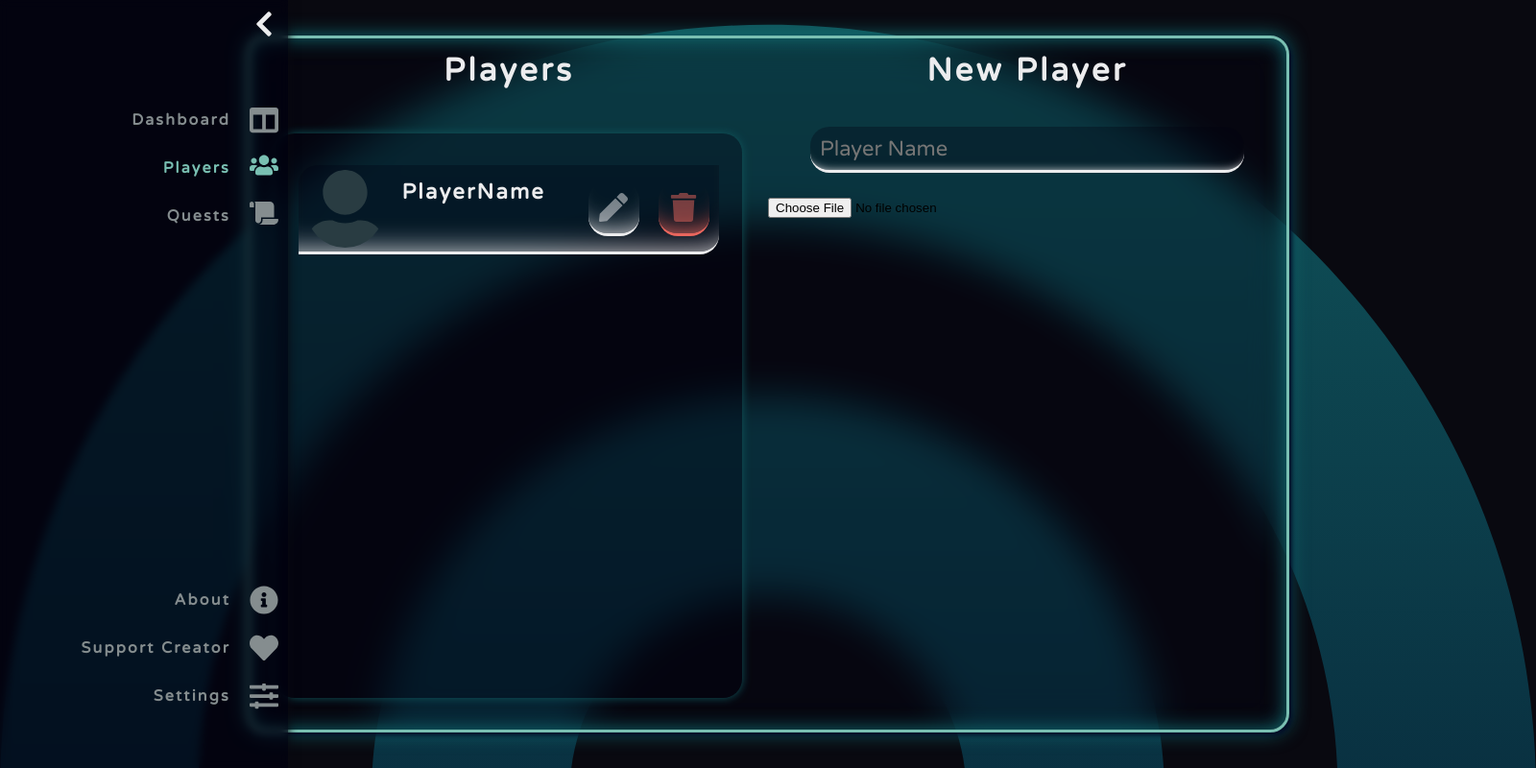
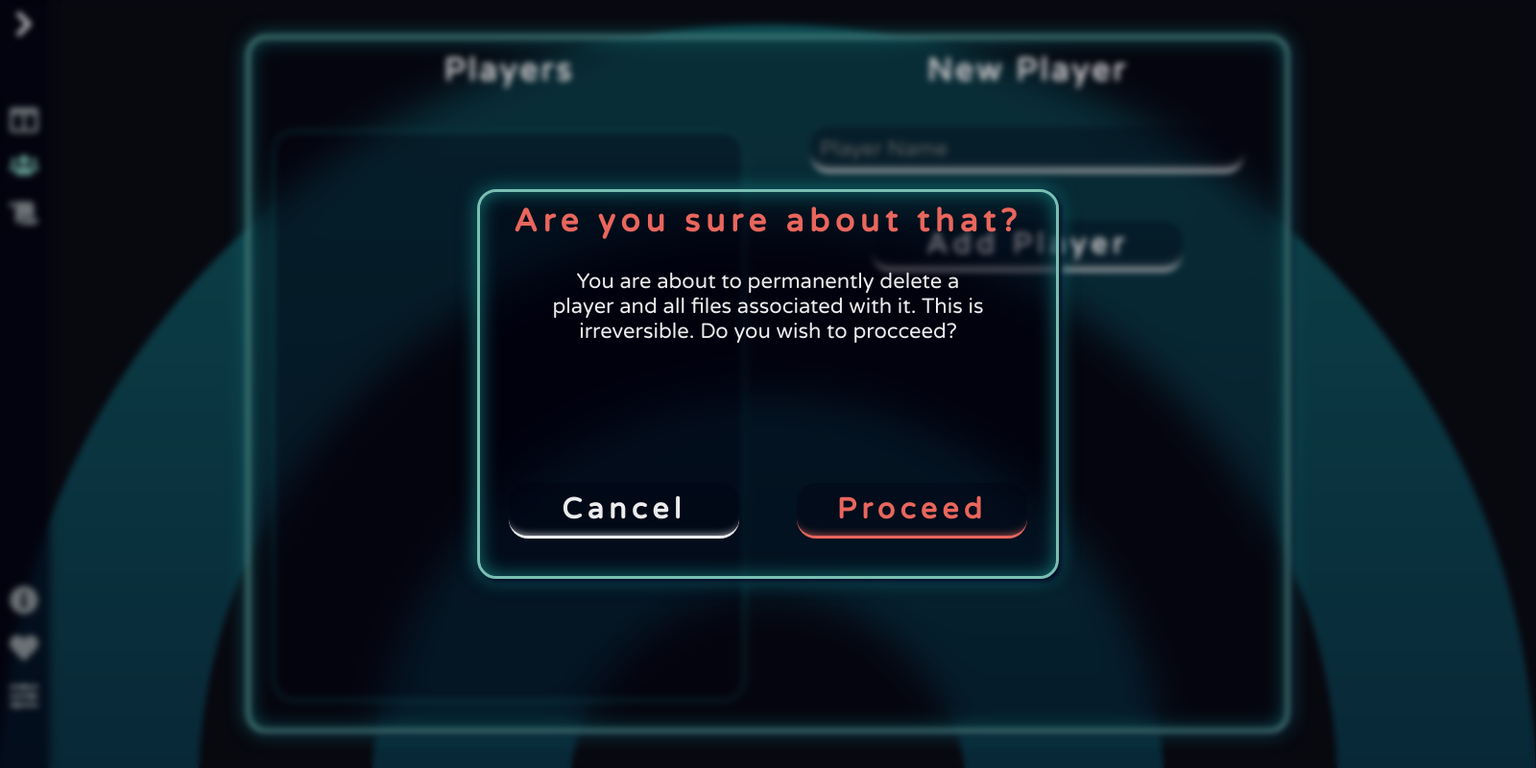
Before and after one commit to AliBlubberus/Dartboard, an Electron app: page frontend/players.htm in a window 1600 px wide. Shown: the whole page at 96% size. Drawn offline with Linux system fonts and the light colour scheme; no server answers.

Commit message:
Added Delete Confirmation Popup

```diff
--- /dev/null
+++ b/frontend/playerManagement.js
@@ -0,0 +1,102 @@
+const { ipcRenderer, Debugger, ipcMain } = require("electron");
+const ns = "http://www.w3.org/2000/svg";
+
+var rawPlayerData = ipcRenderer.sendSync("loadPlayerData");
+
+const playerNameInputField = document.getElementById("playerNameField");
+const playerListObj = document.getElementById("playersList");
+
+generatePlayerList();
+
+function addPlayer() {
+    let playerName = playerNameInputField.value;
+    let singleLetters = playerName.split("");
+    if (nameAvailable(playerName) && playerName != "" && singleLetters[0] != " " && singleLetters[singleLetters.length] != " ") {
+        rawPlayerData[rawPlayerData.length] = {
+            "name": playerName,
+            "gamesPlayed": 0,
+            "totalScore": 0,
+            "averageScorePerGame": 0,
+            "gamesWon": 0
+        }
+        generatePlayerList();
+        ipcRenderer.sendSync("overridePlayerData", rawPlayerData);
+    }
+}
+
+function nameAvailable(name) {
+    out = true;
+    rawPlayerData.forEach(element => {
+        if (element.name == name) out = false;
+    });
+    return out;
+}
+
+function clearPlayersList() {
+    Array.from(document.getElementById("playersList").children).forEach((element) => {
+        element.remove();
+    });
+}
+
+function instantiatePlayerListing(obj) {
+    let listingContainer = document.createElement("div");
+    listingContainer.setAttribute("class", "playerListingContainer");
+    playerListObj.appendChild(listingContainer);
+
+    let listing = document.createElement("div");
+    listing.setAttribute("class", "playerListing");
+    listingContainer.appendChild(listing);
+
+    let picContainer = document.createElement("div");
+    picContainer.setAttribute("class", "picContainer");
+    listing.appendChild(picContainer);
+
+    let pic = document.createElement("div");
+    pic.setAttribute("class", "pic");
+    picContainer.appendChild(pic);
+
+    let nameContainer = document.createElement("div");
+    nameContainer.setAttribute("class", "nameContainer");
+    listing.appendChild(nameContainer);
+
+    let nameText = document.createElement("h2");
+    nameText.textContent = obj.name;
+    nameContainer.appendChild(nameText);
+
+    let actionsContainer = document.createElement("div");
+    actionsContainer.setAttribute("class", "actionsContainer");
+    listing.appendChild(actionsContainer);
+
+    let editButton = document.createElement("div");
+    editButton.setAttribute("class", "editPlayerButton");
+    actionsContainer.appendChild(editButton);
+
+    let editIcon = document.createElementNS(ns, "svg");
+    editIcon.setAttributeNS(null, "class", "playerActionBtnSvg");
+    editIcon.setAttributeNS(null, "viewBox", "0 0 512 512");
+    editButton.appendChild(editIcon);
+
+    let editIconPath = document.createElementNS(ns, "path");
+    editIconPath.setAttributeNS(null, "d", "M290.74 93.24l128.02 128.02-277.99 277.99-114.14 12.6C11.35 513.54-1.56 500.62.14 485.34l12.7-114.22 277.9-277.88zm207.2-19.06l-60.11-60.11c-18.75-18.75-49.16-18.75-67.91 0l-56.55 56.55 128.02 128.02 56.55-56.55c18.75-18.76 18.75-49.16 0-67.91z");
+    editIcon.appendChild(editIconPath);
+
+    let deleteButton = document.createElement("div");
+    deleteButton.setAttribute("class", "deletePlayerButton");
+    actionsContainer.appendChild(deleteButton);
+
+    let deleteIcon = document.createElementNS(ns, "svg");
+    deleteIcon.setAttributeNS(null, "class", "playerActionBtnSvg");
+    deleteIcon.setAttributeNS(null, "viewBox", "0 0 448 512");
+    deleteButton.appendChild(deleteIcon);
+
+    let deleteIconPath = document.createElementNS(ns, "path");
+    deleteIconPath.setAttributeNS(null, "d", "M432 32H312l-9.4-18.7A24 24 0 0 0 281.1 0H166.8a23.72 23.72 0 0 0-21.4 13.3L136 32H16A16 16 0 0 0 0 48v32a16 16 0 0 0 16 16h416a16 16 0 0 0 16-16V48a16 16 0 0 0-16-16zM53.2 467a48 48 0 0 0 47.9 45h245.8a48 48 0 0 0 47.9-45L416 128H32z");
+    deleteIcon.appendChild(deleteIconPath);
+}
+
+function generatePlayerList() {
+    clearPlayersList();
+    rawPlayerData.forEach((element) => {
+        instantiatePlayerListing(element);
+    });
+}
--- a/frontend/players.css
+++ b/frontend/players.css
@@ -459,7 +459,7 @@ h3 {
     flex-direction: column;
 }
 
-.playerNameFieldContainer {
+.playerNameFieldContainer, .addPlayerButtonContainer {
     width: 100%;
     height: 100px;
 
@@ -496,3 +496,178 @@ h3 {
 .playerNameFieldContainer input:focus {
     box-shadow: inset 0 -20px 20px -21px var(--white);
 }
+
+.addPlayerButton {
+    cursor: pointer;
+
+    width: 60%;
+    height: 50%;
+
+    background-color: var(--card-background);
+    border-radius: 10px;
+
+    border-radius: 20px;
+    box-shadow: inset 0 -10px 10px -11px var(--white);
+    border-bottom: 3px solid;
+    border-bottom-color: var(--white);
+
+    transition: box-shadow 0.5s;
+
+    display: grid;
+    place-items: center;
+}
+
+.addPlayerButton:hover {
+    box-shadow: inset 0 -20px 20px -21px var(--white);
+}
+
+/* Delete Popup */
+
+@keyframes deleteConfirmBackgroundFadeIn {
+    from {
+        background-color: #09091000;
+        backdrop-filter: blur(0px);
+    }
+    to {
+        background-color: #09091033;
+        backdrop-filter: blur(3px);
+    }
+}
+
+.deleteConfirmBackground {
+    z-index: 20;
+    width: 100vw;
+    height: 100vh;
+    position: fixed;
+
+    backdrop-filter: blur(3px);
+    background-color: #09091033;
+
+    animation-name: deleteConfirmBackgroundFadeIn;
+    animation-duration: 0.5s;
+
+    display: grid;
+    place-items: center;
+}
+
+@keyframes deleteConfirmPopupFadeIn {
+    from {
+        border-width: 0px;
+        box-shadow: var(--blue) 0 0 0px inset, var(--blue-black) 0px 0px 0px, var(--blue) 0 0 0px;
+        backdrop-filter: blur(0px);
+        width: clamp(580px, 52vw, 620px);
+    }
+    30% {
+        border-width: 3px;
+        backdrop-filter: blur(10px);
+    }
+    to {
+        box-shadow: var(--blue) 0 0 20px inset, var(--blue-black) 3px 3px 5px, var(--blue) 0 0 20px;
+        width: clamp(560px, 50vw, 600px);
+    }
+}
+
+.deleteConfirmPopup {
+    width: clamp(560px, 50vw, 600px);
+    aspect-ratio: 3 / 2;
+
+    background-color: var(--card-background);
+    border-radius: 20px;
+
+    border-style: solid;
+    border-width: 3px;
+    border-color: var(--light-blue);
+    box-shadow: var(--blue) 0 0 20px inset, var(--blue-black) 3px 3px 5px, var(--blue) 0 0 20px;
+    backdrop-filter: blur(10px);
+
+    animation-name: deleteConfirmPopupFadeIn;
+    animation-duration: 1s;
+
+    display: flex;
+    flex-direction: column;
+}
+
+.deletePopupTitle {
+    width: 100%;
+    height: 60px;
+
+    display: grid;
+    place-items: center;
+}
+
+.deletePopupTitle h2 {
+    letter-spacing: 6px;
+    font-size: 3rem;
+
+    color: var(--red);
+}
+
+.deletePopupParagraphContainer {
+    width: 100%;
+    flex: 3;
+
+    display: flex;
+    align-items: center;
+    justify-content: center;
+}
+
+.deletePopupParagraphContainer p {
+    width: 75%;
+    height: 80%;
+
+    text-align: center;
+
+    color: var(--white);
+    font-size: 2rem;
+}
+
+.deletePopupButtonsContainer {
+    width: 100%;
+    flex: 2;
+
+    display: flex;
+    flex-direction: row;
+}
+
+.deletePopupButtonContainer {
+    flex: 1;
+
+    display: grid;
+    place-items: center;
+}
+
+.deletePopupButton {
+    cursor: pointer;
+
+    width: 80%;
+    height: 40%;
+
+    background-color: var(--card-background);
+    border-radius: 20px;
+
+    border-bottom: 3px solid;
+    border-bottom-color: var(--white);
+    box-shadow: inset 0 -10px 10px -11px var(--white);
+
+    display: grid;
+    place-items: center;
+
+    transition: box-shadow 0.5s;
+}
+
+.deletePopupButton:hover {
+    box-shadow: inset 0 -20px 20px -21px var(--white);
+}
+
+#deleteProceedButton {
+    border-bottom-color: var(--red);
+    box-shadow: inset 0 -10px 10px -11px var(--red);
+}
+
+#deleteProceedButton:hover {
+    box-shadow: inset 0 -20px 20px -21px var(--red);
+}
+
+#deleteProceedButton h2 {
+    color: var(--red);
+}
--- a/frontend/players.htm
+++ b/frontend/players.htm
@@ -7,6 +7,8 @@
         <title>Players | Dartboard</title>
         <meta name="viewport" content="width=device-width, initial-scale=1">
         <link rel="stylesheet" href="./players.css">
+
+        <script defer src="playerManagement.js"></script>
     </head>
     <body>
         <!-- Sidebar -->
@@ -84,8 +86,9 @@
             <div class="mainCardColumn">
                 <div class="cardTitleContainer"><h1>Players</h1></div>
                 <div class="cardContent" id="playerCardLeftColumn">
-                    <div class="playersList">
+                    <div class="playersList" id="playersList">
                         <!-- Place Player Listings Here -->
+                        <!--
                         <div class="playerListingContainer">
                             <div class="playerListing">
                                 <div class="picContainer"><div class="pic"></div></div>
@@ -104,7 +107,7 @@
                                 </div>
                             </div>
                         </div>
-
+                        -->
                     </div>
                 </div>
             </div>
@@ -118,9 +121,28 @@
                         <div class="playerNameFieldContainer">
                             <input type="text" placeholder="Player Name" id="playerNameField">
                         </div>
-                        <div class="playerProfilePicFieldContainer">
-                            <input type="file" id="profilePicFileField">
+                        <div class="addPlayerButtonContainer">
+                            <div class="addPlayerButton" onclick="addPlayer()"><h2>Add Player</h2></div>
                         </div>
+                    </div>
+                </div>
+            </div>
+        </div>
+
+        <div class="deleteConfirmBackground">
+            <div class="deleteConfirmPopup">
+                <div class="deletePopupTitle"><h2>Are you sure about that?</h2></div>
+                <div class="deletePopupParagraphContainer">
+                    <p>You are about to permanently delete a player and all files associated with it.
+                        This is irreversible. Do you wish to procceed?
+                    </p>
+                </div>
+                <div class="deletePopupButtonsContainer">
+                    <div class="deletePopupButtonContainer">
+                        <div class="deletePopupButton"><h2>Cancel</h2></div>
+                    </div>
+                    <div class="deletePopupButtonContainer">
+                        <div class="deletePopupButton" id="deleteProceedButton"><h2>Proceed</h2></div>
                     </div>
                 </div>
             </div>
```
Also changed, not shown: json/players.json (+30 -1 lines), main.js (+13 -2 lines).
